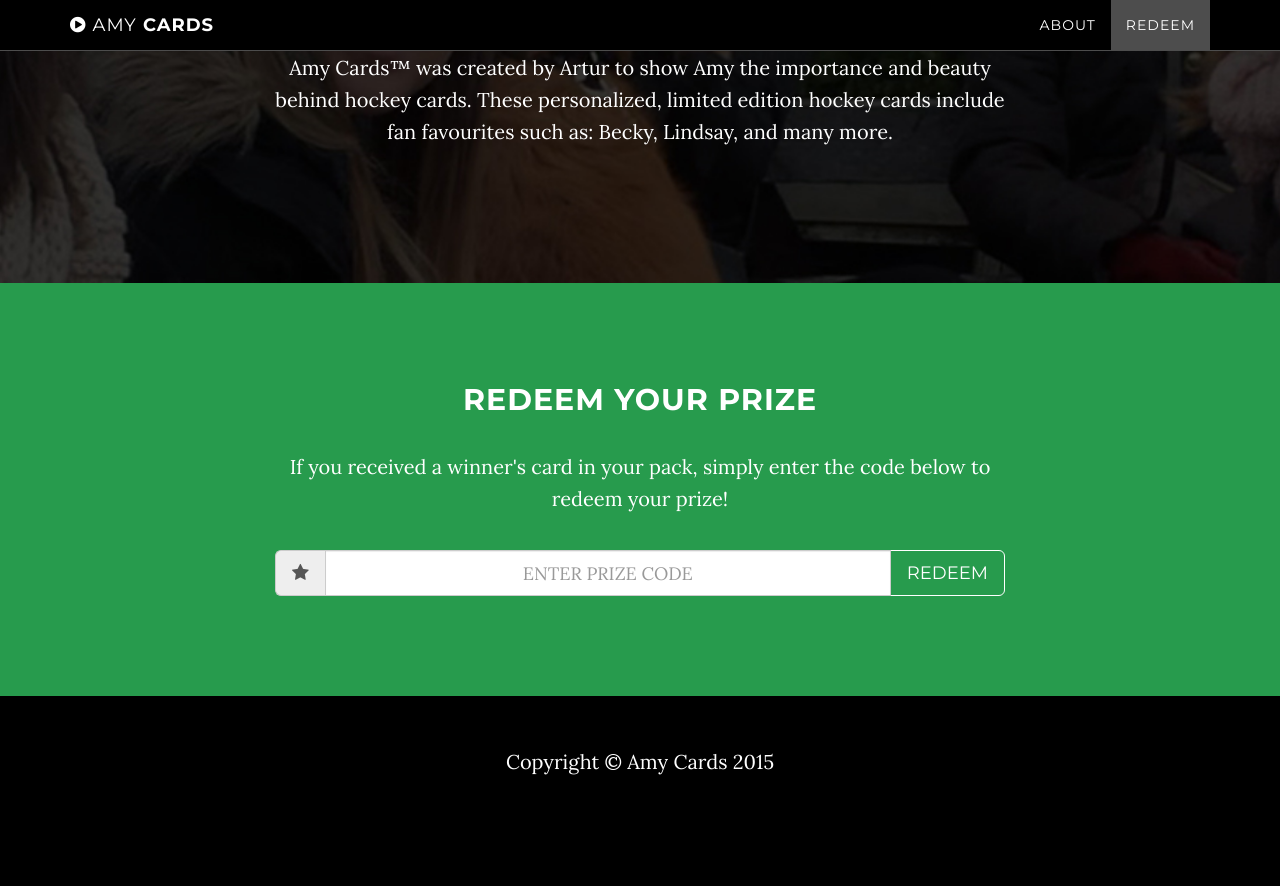
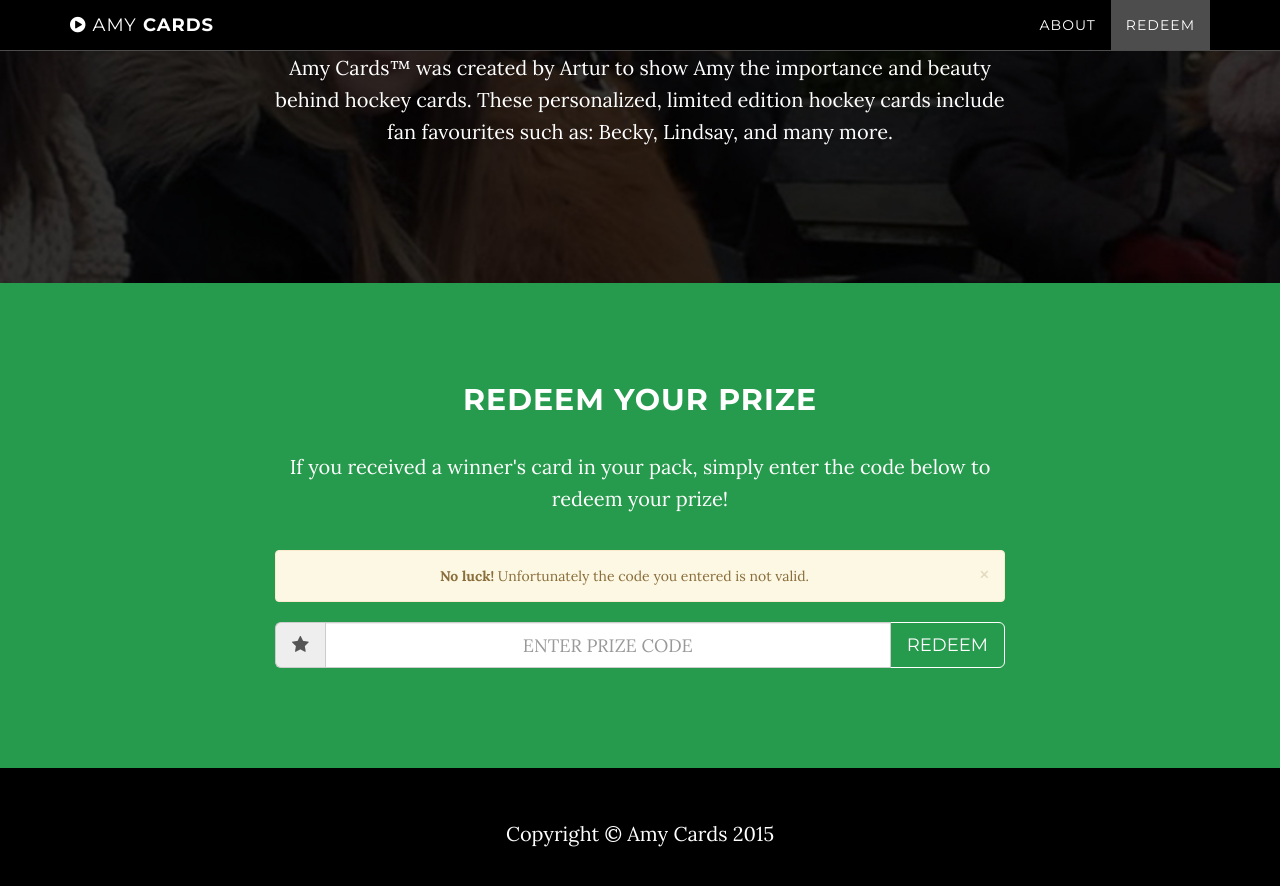
Before and after one commit to arturpawliszko/amy-cards, a Jekyll site: the page built from index.html, in a window 1280 px wide and 900 px high, scrolled down 1179 px. Shown: the top 886 px of the window. Built offline with Jekyll 4.4.1, drawn with Linux system fonts in a browser that asks for light colours; before the commit the page ends 2007 px from its top, so only the background shows below that.

Commit message:
Favicon, warning test

```diff
--- a/_includes/head.html
+++ b/_includes/head.html
@@ -5,6 +5,8 @@
     <meta name="viewport" content="width=device-width">
     <meta name="description" content="{{ site.description }}">
     <link rel="canonical" href="{{ page.url | replace:'index.html','' | prepend: site.baseurl | prepend: site.url }}">
+
+    <link rel="icon" type="image/ico" href="{{ "/favicon.ico" | prepend: site.baseurl }}" />
 
     <!-- Custom CSS & Bootstrap Core CSS - Uses Bootswatch Flatly Theme: http://bootswatch.com/flatly/ -->
     <link rel="stylesheet" href="{{ "/style.css" | prepend: site.baseurl }}">
--- a/_includes/redeem.html
+++ b/_includes/redeem.html
@@ -10,6 +10,10 @@
                 <div class="col-lg-8 col-lg-offset-2" id="redeem-container">
                     <h2>Redeem Your Prize</h2>
                     <p>If you received a winner's card in your pack, simply enter the code below to redeem your prize!</p>
+                    <div class="alert alert-warning alert-dismissible" role="alert">
+                      <button type="button" class="close" data-dismiss="alert" aria-label="Close"><span aria-hidden="true">&times;</span></button>
+                      <strong>No luck!</strong> Unfortunately the code you entered is not valid.
+                    </div>
                     <div class="input-group input-group-lg">
                       <span class="input-group-addon" id="sizing-addon1"><i class="fa fa-star"></i></span>
                       <input type="text" id="redeemForm" class="form-control" placeholder="ENTER PRIZE CODE" aria-describedby="sizing-addon1">
```
Also changed, not shown: favicon.ico (added).
